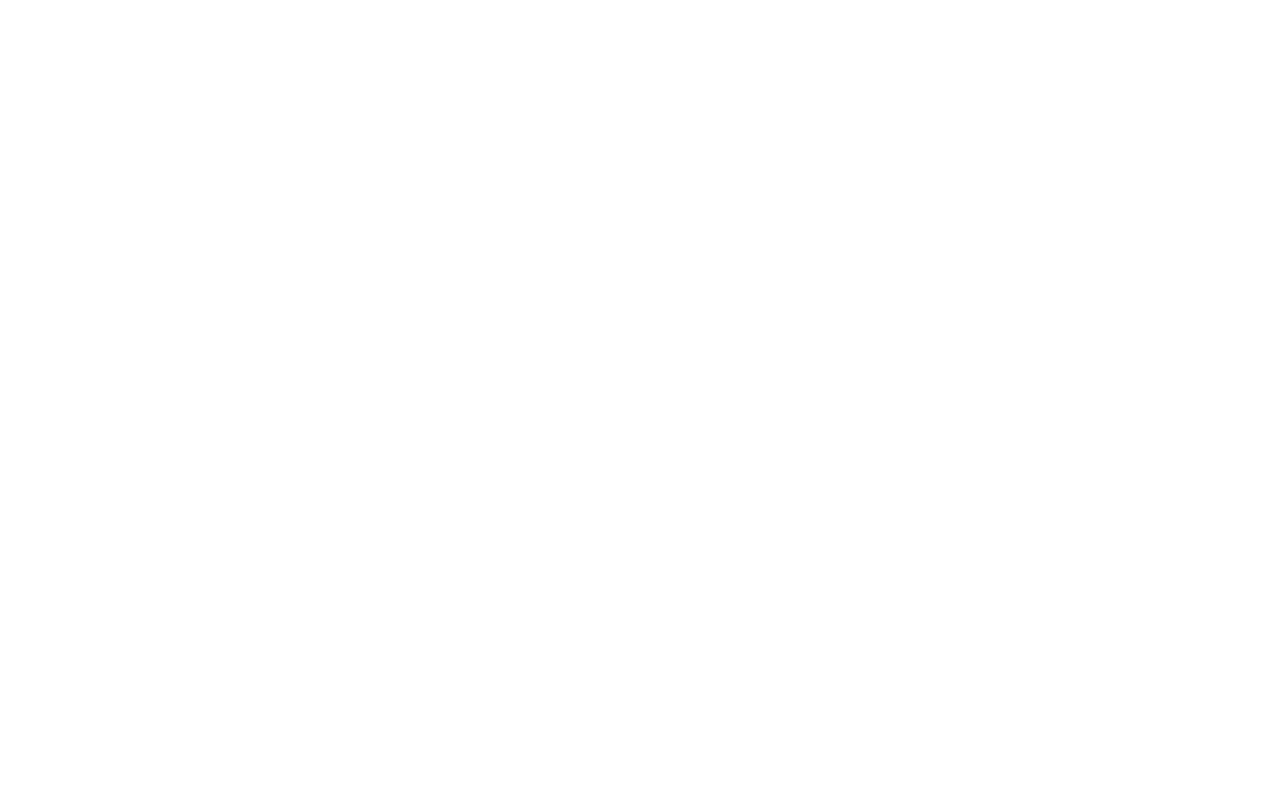
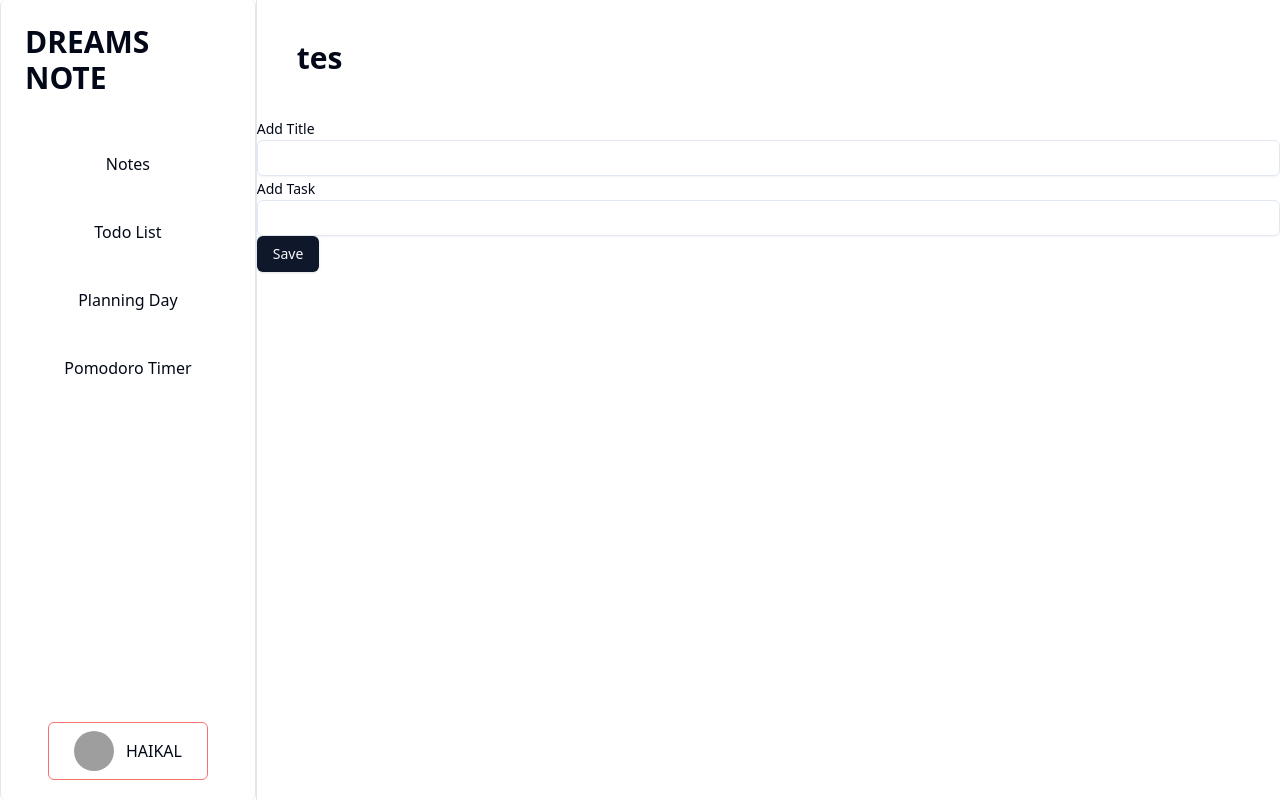
Before and after one commit to FikalAhmad/task-management, a React (Vite) app: page /todo in a window 1280 px wide. Before the commit this address had no page. Built offline with nearby package versions, Linux system fonts and the light colour scheme; grey boxes are pictures that could not be loaded.

Commit message:
chore: changes code

```diff
--- a/package.json
+++ b/package.json
@@ -12,6 +12,7 @@
   "dependencies": {
     "@radix-ui/react-avatar": "^1.0.4",
     "@radix-ui/react-icons": "^1.3.0",
+    "@radix-ui/react-label": "^2.0.2",
     "@radix-ui/react-scroll-area": "^1.0.5",
     "@radix-ui/react-separator": "^1.0.3",
     "@radix-ui/react-slot": "^1.0.2",
--- a/src/App.tsx
+++ b/src/App.tsx
@@ -2,6 +2,7 @@
 import Dashboard from "./pages/Dashboard";
 import NotesList from "./pages/Notes";
 import Pomodoro from "./pages/Pomodoro";
+import Todo from "./pages/Todo";
 
 const App = () => {
   return (
@@ -10,6 +11,7 @@
         <Route path="/" element={<Dashboard />} />
         <Route path="/notes" element={<Dashboard page={<NotesList />} />} />
         <Route path="/pomodoro" element={<Dashboard page={<Pomodoro />} />} />
+        <Route path="/todo" element={<Dashboard page={<Todo />} />} />
       </Routes>
     </Router>
   );
--- a/src/pages/Dashboard/index.tsx
+++ b/src/pages/Dashboard/index.tsx
@@ -2,7 +2,6 @@
 import { Button } from "@/components/ui/button";
 import { ScrollArea } from "@/components/ui/scroll-area";
 import kalphoto from "@/assets/img/kalprofile.png";
-import { ReactNode } from "react";
 import { Link } from "react-router-dom";
 import {
   ResizableHandle,
@@ -11,7 +10,7 @@
 } from "@/components/ui/resizable";
 
 interface DashboardPages {
-  page?: ReactNode;
+  page?: React.ReactNode;
 }
 
 const Dashboard = ({ page }: DashboardPages) => {
@@ -31,8 +30,12 @@
               >
                 <Link to="/notes">Notes</Link>
               </Button>
-              <Button variant="ghost" className="w-full py-6 mt-5 text-md">
-                Todo List
+              <Button
+                variant="ghost"
+                className="w-full py-6 mt-5 text-md"
+                asChild
+              >
+                <Link to="/todo">Todo List</Link>
               </Button>
               <Button variant="ghost" className="w-full py-6 mt-5 text-md">
                 Planning Day
```
Also changed, not shown: tailwind.config.js (+5 -5 lines), 1 other file (tests, documents, lock files or other folders).
